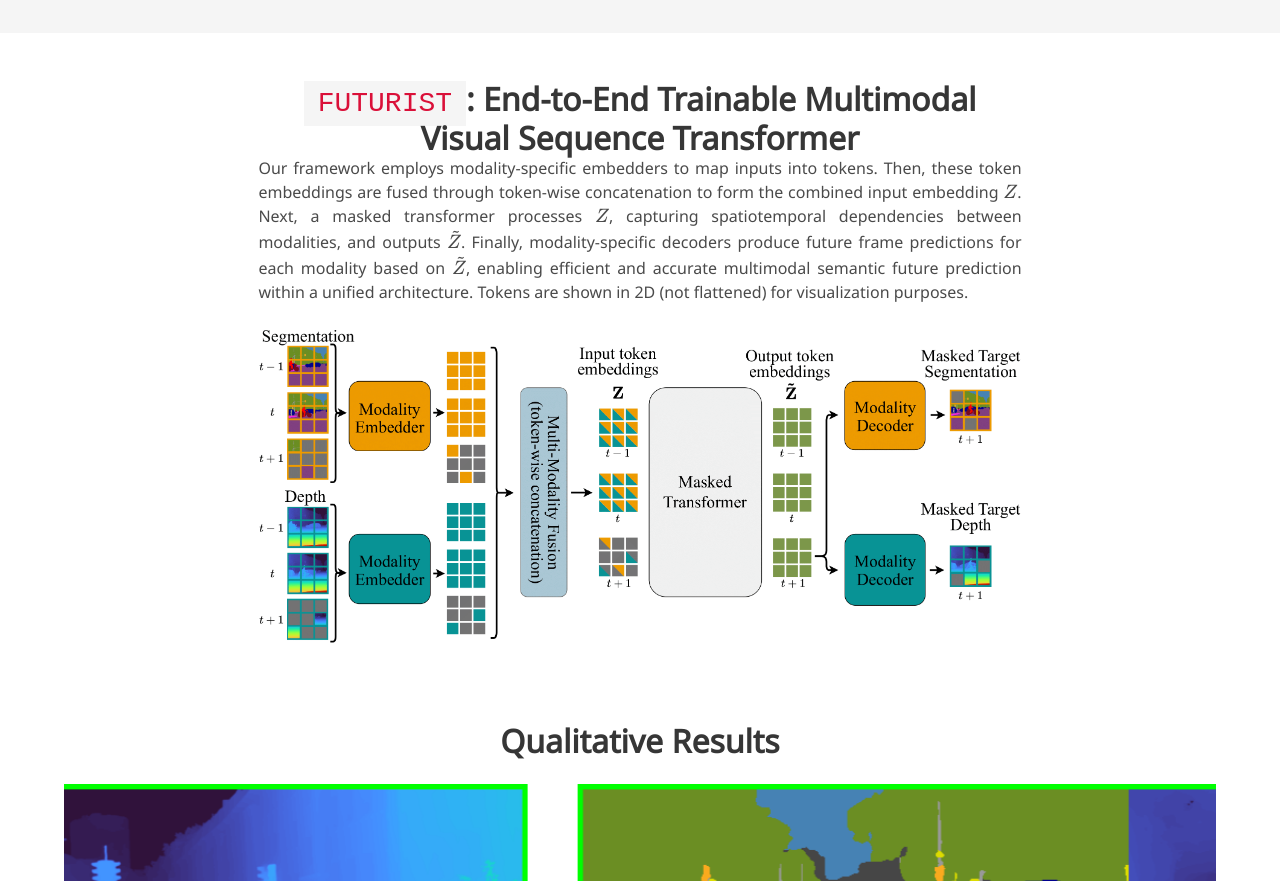
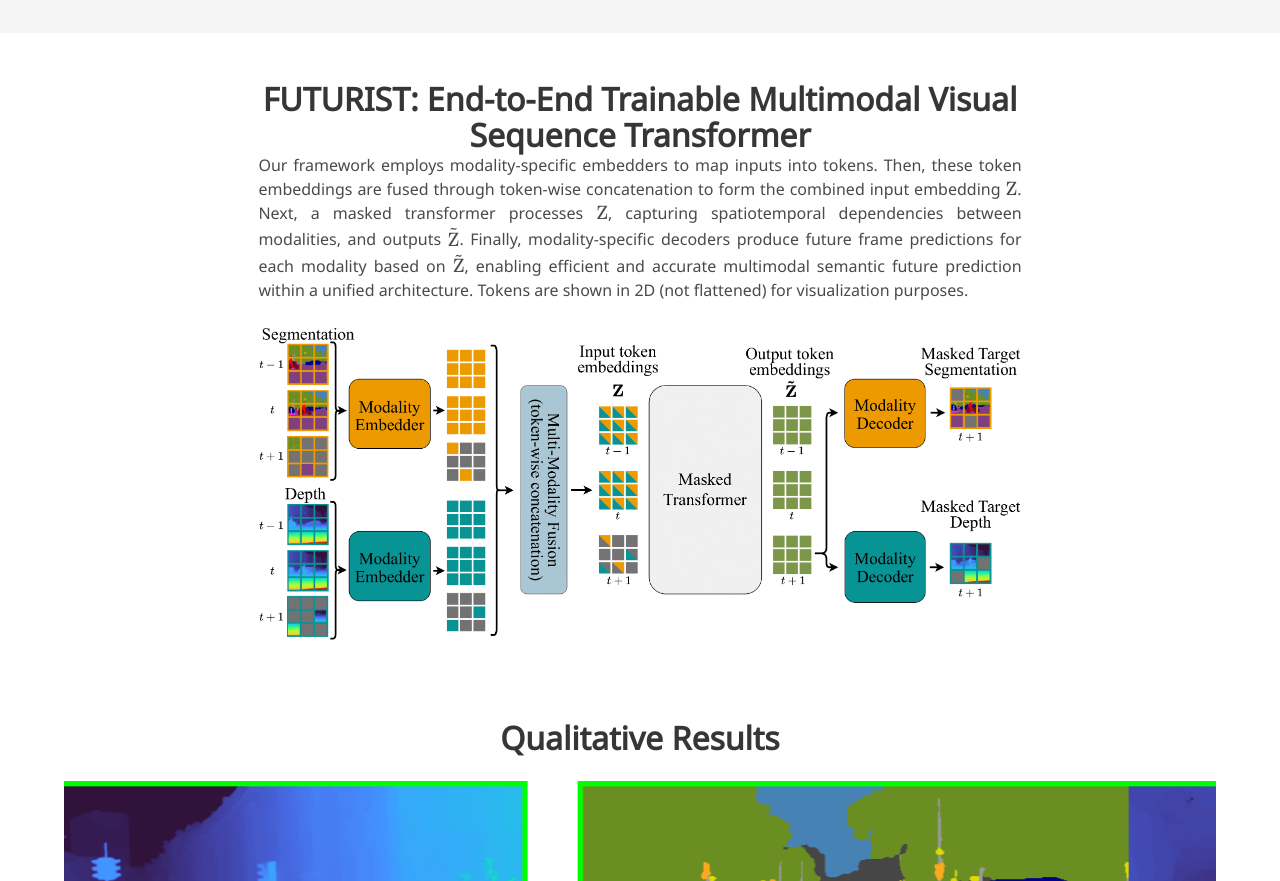
Before and after one commit to futurist-cvpr2025/futurist-cvpr2025.github.io, a plain HTML site: page index.html in a window 1280 px wide. Shown: the part 1195-2076 px from the top of the page. Drawn offline with nearby package versions, Linux system fonts and the light colour scheme; some packages are replaced by stand-ins of ours; some icons are missing; a web font is replaced by a local one.

Commit message:
Update index.html

```diff
--- a/index.html
+++ b/index.html
@@ -188,10 +188,10 @@
   <div class="container is-max-desktop">
     <div class="columns is-centered has-text-centered">
       <div class="column is-four-fifths">
-        <center><h2 class="title is-3"><code>FUTURIST</code>: End-to-End Trainable Multimodal Visual Sequence Transformer</h2></center>
+        <center><h2 class="title is-3"> FUTURIST: End-to-End Trainable Multimodal Visual Sequence Transformer</h2></center>
         <div class="content has-text-justified">
           <p>
-            Our framework employs modality-specific embedders to map inputs into tokens. Then, these token embeddings are fused through token-wise concatenation to form the combined input embedding \(Z\). Next, a masked transformer processes \(Z\), capturing spatiotemporal dependencies between modalities, and outputs \(\tilde{Z}\). Finally, modality-specific decoders produce future frame predictions for each modality based on \(\tilde{Z}\), enabling efficient and accurate multimodal semantic future prediction within a unified architecture. Tokens are shown in 2D (not flattened) for visualization purposes.
+Our framework employs modality-specific embedders to map inputs into tokens. Then, these token embeddings are fused through token-wise concatenation to form the combined input embedding \(\mathrm{Z}\). Next, a masked transformer processes \(\mathrm{Z}\), capturing spatiotemporal dependencies between modalities, and outputs \(\mathrm{\tilde{Z}}\). Finally, modality-specific decoders produce future frame predictions for each modality based on \(\mathrm{\tilde{Z}}\), enabling efficient and accurate multimodal semantic future prediction within a unified architecture. Tokens are shown in 2D (not flattened) for visualization purposes.
           </p>
         </div>
         <!-- Image -->
```
